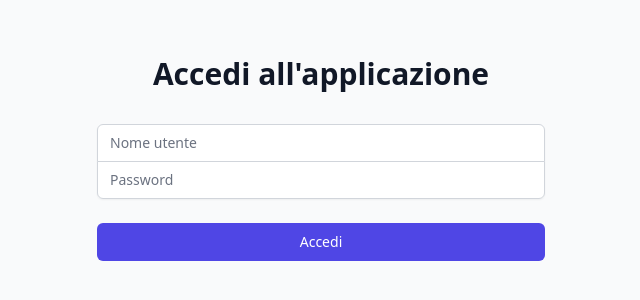
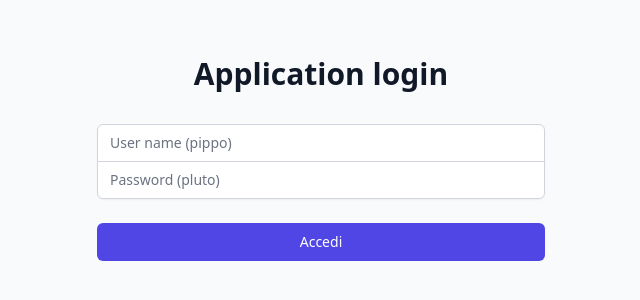
Before and after one commit to matteobaccan/LinkedinTool, a Vue app: page / in a window 1280 px wide. Shown: the part 254-554 px from the top of the page, without its empty margins (319-959 px from the left). Built offline with nearby package versions, Linux system fonts and the light colour scheme.

Commit message:
Finalizzazione prima versione

```diff
--- a/src/components/ChatGPT.vue
+++ /dev/null
@@ -1,42 +0,0 @@
-
-<template>
-  <div>
-    <h2>Chat con GPT</h2>
-    <textarea v-model="userInput" placeholder="Inserisci il tuo testo qui"></textarea>
-    <button @click="sendToChatGPT">Invia a ChatGPT</button>
-    <div v-if="response">
-      <h3>Risposta di ChatGPT:</h3>
-      <p>{{ response }}</p>
-    </div>
-  </div>
-</template>
-
-<script>
-export default {
-  data() {
-    return {
-      userInput: '',
-      response: ''
-    }
-  },
-  methods: {
-    async sendToChatGPT() {
-      // Qui dovresti implementare la chiamata all'API di ChatGPT
-      // Per ora, simuliamo una risposta
-      this.response = `Risposta simulata a: ${this.userInput}`
-
-      // Esempio di come potrebbe essere la vera chiamata API:
-      // const response = await fetch('URL_API_CHATGPT', {
-      //   method: 'POST',
-      //   headers: {
-      //     'Content-Type': 'application/json',
-      //     'Authorization': 'Bearer TUO_TOKEN_API'
-      //   },
-      //   body: JSON.stringify({ prompt: this.userInput })
-      // })
-      // const data = await response.json()
-      // this.response = data.choices[0].text
-    }
-  }
-}
-</script>
--- a/src/components/CreaCommento.vue
+++ b/src/components/CreaCommento.vue
@@ -38,6 +38,8 @@
         </div>
       </main>
     </div>
+    <!-- Footer -->
+    <Footer/>
   </div>
 </template>
 
@@ -119,8 +121,12 @@ Ecco il <POST> da commentare:`,
   }
 
   .flex-1 {
-    height: calc(100vh - 56px);
+    height: calc(100vh - 112px);
     /* Altezza dello schermo meno l'altezza dell'header */
+  }
+
+  .flex-2 {
+    height: 56px;
   }
 }
 </style>
--- a/src/components/CreaImmagine.vue
+++ b/src/components/CreaImmagine.vue
@@ -40,6 +40,7 @@
         </div>
       </main>
     </div>
+    <Footer/>
   </div>
 </template>
 
@@ -106,6 +107,7 @@ Se possibile, rendila meno "asettica" e più "personale". prediligi la realistic
 };
 </script>
 
+
 <style scoped>
 @media (max-width: 767px) {
   .flex-col {
@@ -113,8 +115,12 @@ Se possibile, rendila meno "asettica" e più "personale". prediligi la realistic
   }
 
   .flex-1 {
-    height: calc(100vh - 56px);
+    height: calc(100vh - 112px);
     /* Altezza dello schermo meno l'altezza dell'header */
+  }
+
+  .flex-2 {
+    height: 56px;
   }
 }
 </style>
--- a/src/components/CreaPost.vue
+++ b/src/components/CreaPost.vue
@@ -42,6 +42,7 @@
         </div>
       </main>
     </div>
+    <Footer/>
   </div>
 </template>
 
@@ -135,6 +136,7 @@ Ecco l'<ARTICOLO>:`,
 };
 </script>
 
+
 <style scoped>
 @media (max-width: 767px) {
   .flex-col {
@@ -142,8 +144,12 @@ Ecco l'<ARTICOLO>:`,
   }
 
   .flex-1 {
-    height: calc(100vh - 56px);
+    height: calc(100vh - 112px);
     /* Altezza dello schermo meno l'altezza dell'header */
+  }
+
+  .flex-2 {
+    height: 56px;
   }
 }
 </style>
--- /dev/null
+++ b/src/components/Footer.vue
@@ -0,0 +1,7 @@
+<!-- Aside.vue -->
+<template>
+  <!-- Footer -->
+  <footer class="bg-gray-800 text-white p-4 text-center flex-2">
+    <p><a target="github" href="https://github.com/matteobaccan/LinkedinTool">https://github.com/matteobaccan/LinkedinTool</a></p>
+  </footer>
+</template>
--- a/src/components/Login.vue
+++ b/src/components/Login.vue
@@ -3,25 +3,25 @@
     <div class="max-w-md w-full space-y-8">
       <div>
         <h2 class="mt-6 text-center text-3xl font-extrabold text-gray-900">
-          Accedi all'applicazione
+          Application login
         </h2>
       </div>
       <form class="mt-8 space-y-6" @submit.prevent="login">
         <input type="hidden" name="remember" value="true">
         <div class="rounded-md shadow-sm -space-y-px">
           <div>
-            <label for="username" class="sr-only">Nome utente</label>
+            <label for="username" class="sr-only">User name (pippo)</label>
             <input id="username" name="username" type="text" required
                    v-model="username"
                    class="appearance-none rounded-none relative block w-full px-3 py-2 border border-gray-300 placeholder-gray-500 text-gray-900 rounded-t-md focus:outline-none focus:ring-indigo-500 focus:border-indigo-500 focus:z-10 sm:text-sm"
-                   placeholder="Nome utente">
+                   placeholder="User name (pippo)">
           </div>
           <div>
-            <label for="password" class="sr-only">Password</label>
+            <label for="password" class="sr-only">Password (pluto)</label>
             <input id="password" name="password" type="password" required
                    v-model="password"
                    class="appearance-none rounded-none relative block w-full px-3 py-2 border border-gray-300 placeholder-gray-500 text-gray-900 rounded-b-md focus:outline-none focus:ring-indigo-500 focus:border-indigo-500 focus:z-10 sm:text-sm"
-                   placeholder="Password">
+                   placeholder="Password (pluto)">
           </div>
         </div>
         <div>
--- a/src/components/shared.js
+++ b/src/components/shared.js
@@ -1,9 +1,11 @@
 
 import Aside from './Aside.vue';
+import Footer from './Footer.vue';
 
 export default {
     components: {
-        Aside
+        Aside,
+        Footer
     },
     data() {
         return {
```
Also changed, not shown: 1 other file (tests, documents, lock files or other folders).
